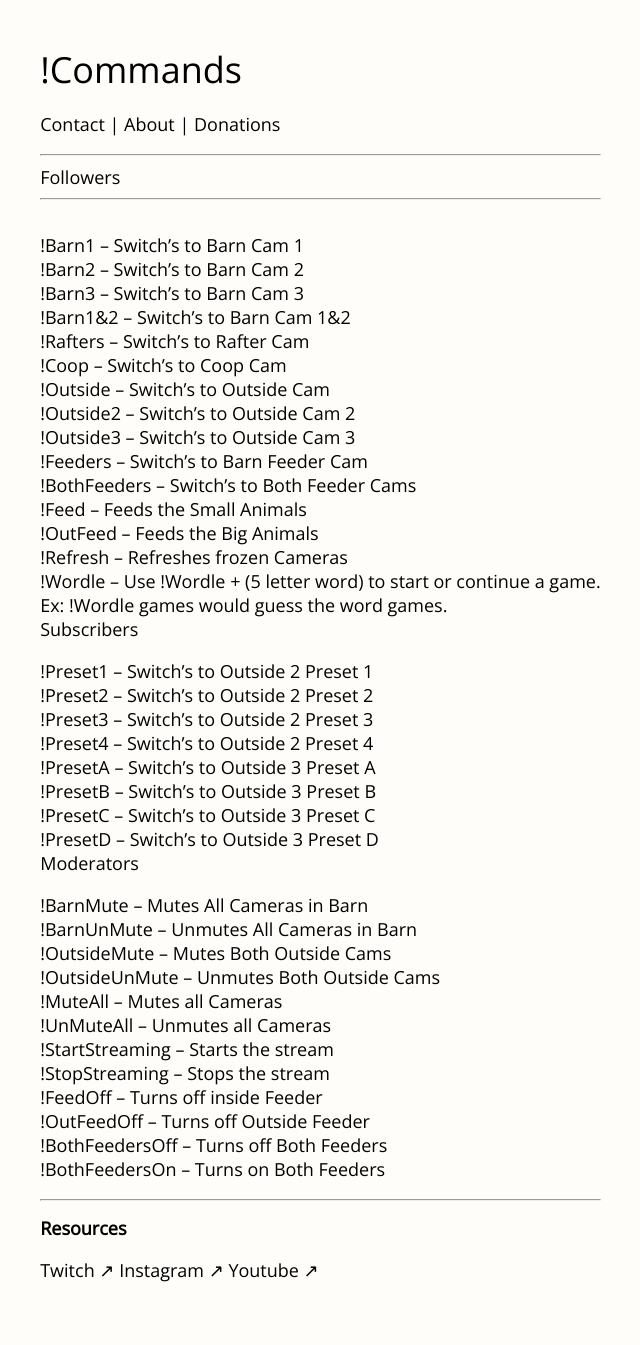
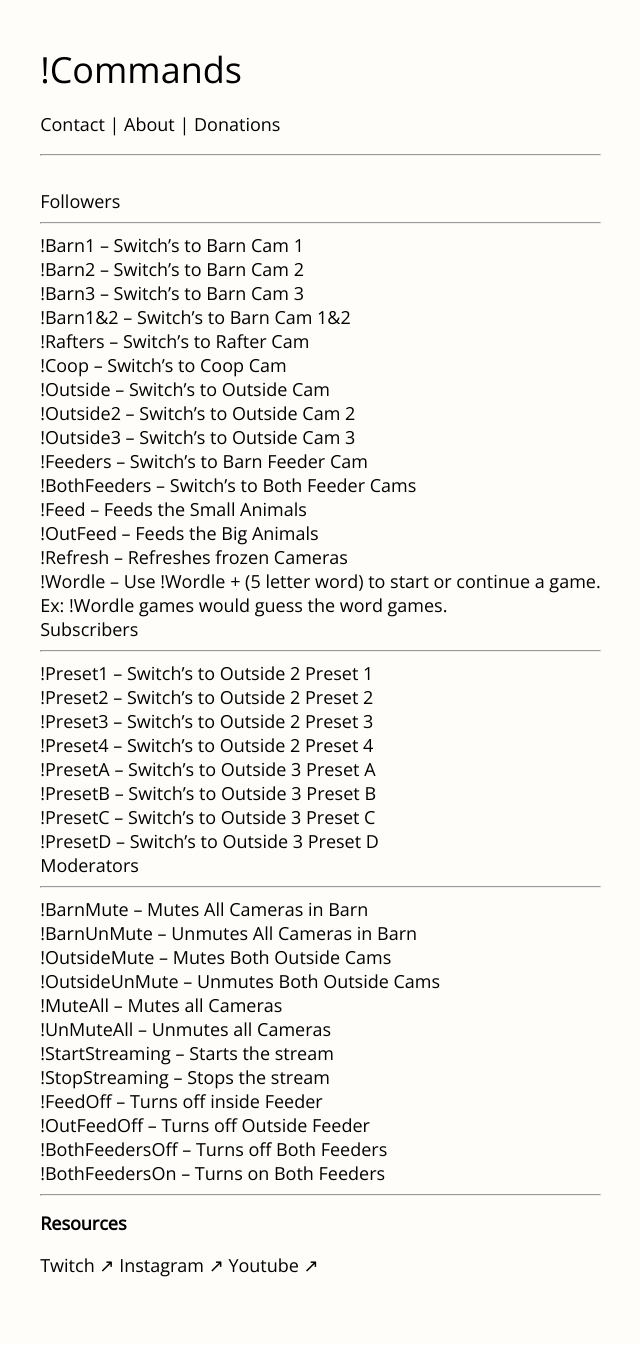
Before and after one commit to MNFarmHub/mnfarmhub.github.io, a Jekyll site: the page built from commands.html, in a window 1280 px wide. Shown: the whole page, without its empty margins (11-651 px from the left). Built offline with Jekyll 4.4.1, drawn with Linux system fonts in a browser that asks for light colours.

Commit message:
Update commands.html

```diff
--- a/commands.html
+++ b/commands.html
@@ -15,10 +15,10 @@ title: "!Commands"
 </p>
 
 <hr>
+<br>
 <code>
 Followers<br>
 <hr>
-<br>
 !Barn1 – Switch’s to Barn Cam 1<br>
 !Barn2 – Switch’s to Barn Cam 2<br>
 !Barn3 – Switch’s to Barn Cam 3<br>
@@ -35,8 +35,8 @@ Followers<br>
 !Refresh – Refreshes frozen Cameras<br>
 !Wordle – Use !Wordle + (5 letter word) to start or continue a game.<br>
 Ex: !Wordle games would guess the word games.<br>
-Subscribers<br>
-<p>
+Subscribers
+<hr>
 !Preset1 – Switch’s to Outside 2 Preset 1<br>
 !Preset2 – Switch’s to Outside 2 Preset 2<br>
 !Preset3 – Switch’s to Outside 2 Preset 3<br>
@@ -45,8 +45,8 @@ Subscribers<br>
 !PresetB – Switch’s to Outside 3 Preset B<br>
 !PresetC – Switch’s to Outside 3 Preset C<br>
 !PresetD – Switch’s to Outside 3 Preset D<br>
-Moderators<br>
-<p>
+Moderators
+<hr>
 !BarnMute – Mutes All Cameras in Barn<br>
 !BarnUnMute – Unmutes All Cameras in Barn<br>
 !OutsideMute – Mutes Both Outside Cams<br>
```
